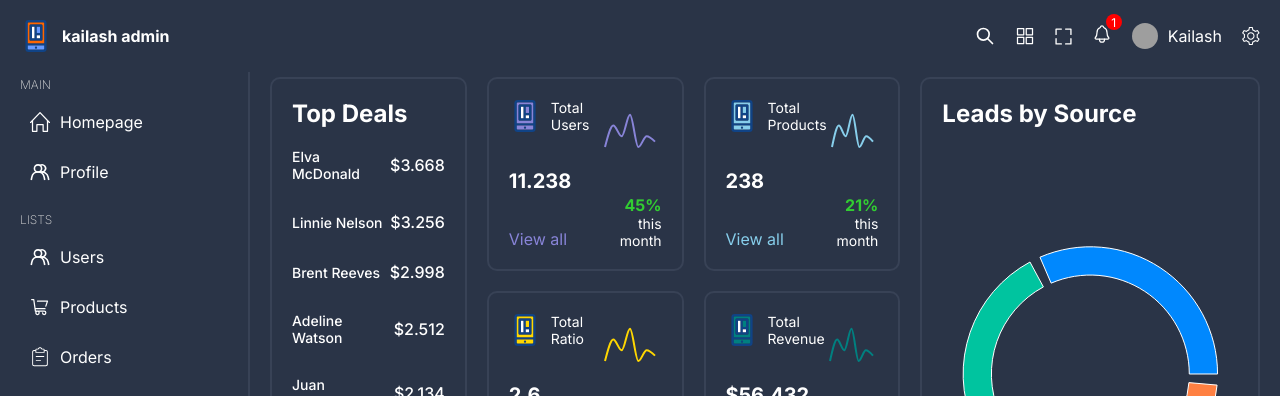
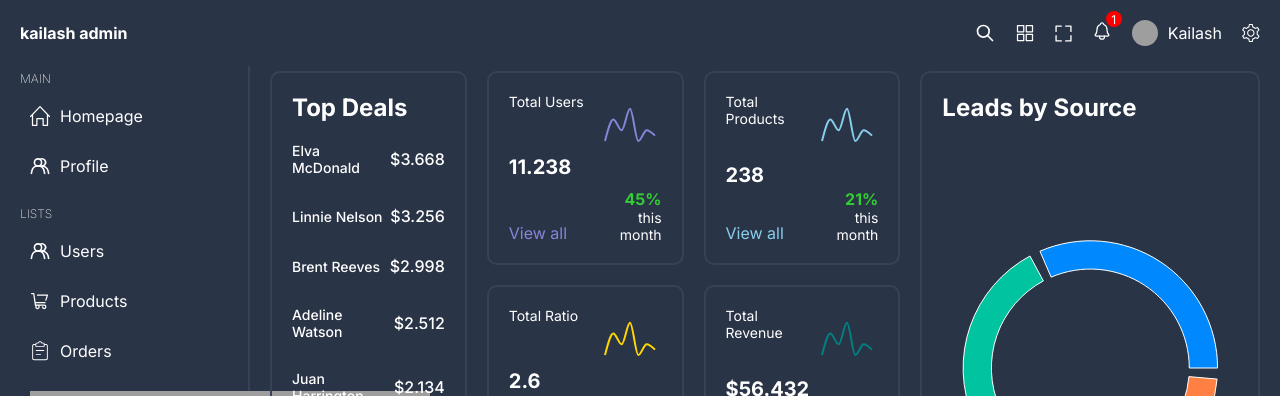
Before and after one commit to Kailash040/react-admin-ui-completed, a React (Vite) app: page / in a window 1280 px wide. Shown: the top 396 px of the page. Built offline with nearby package versions, Linux system fonts and the light colour scheme; grey boxes are pictures that could not be loaded.

Commit message:
final commit

```diff
--- a/index.html
+++ b/index.html
@@ -2,7 +2,6 @@
 <html lang="en">
   <head>
     <meta charset="UTF-8" />
-    <link rel="icon" type="image/svg+xml" href="/favicon.svg" />
     <meta name="viewport" content="width=device-width, initial-scale=1.0" />
     <meta name="description" content="Lama Dev Admin Dashboard" />
     <title>React Admin Dashboard</title>
--- a/src/components/chartBox/ChartBox.tsx
+++ b/src/components/chartBox/ChartBox.tsx
@@ -17,7 +17,6 @@
     <div className="chartBox">
       <div className="boxInfo">
         <div className="title">
-          <img src={props.icon} alt="" />
           <span>{props.title}</span>
         </div>
         <h1>{props.number}</h1>
--- a/src/components/navbar/Navbar.tsx
+++ b/src/components/navbar/Navbar.tsx
@@ -4,7 +4,7 @@
   return (
     <div className="navbar">
       <div className="logo">
-        <img src="logo.svg" alt="" />
+
         <span> kailash admin</span>
       </div>
       <div className="icons">
```
